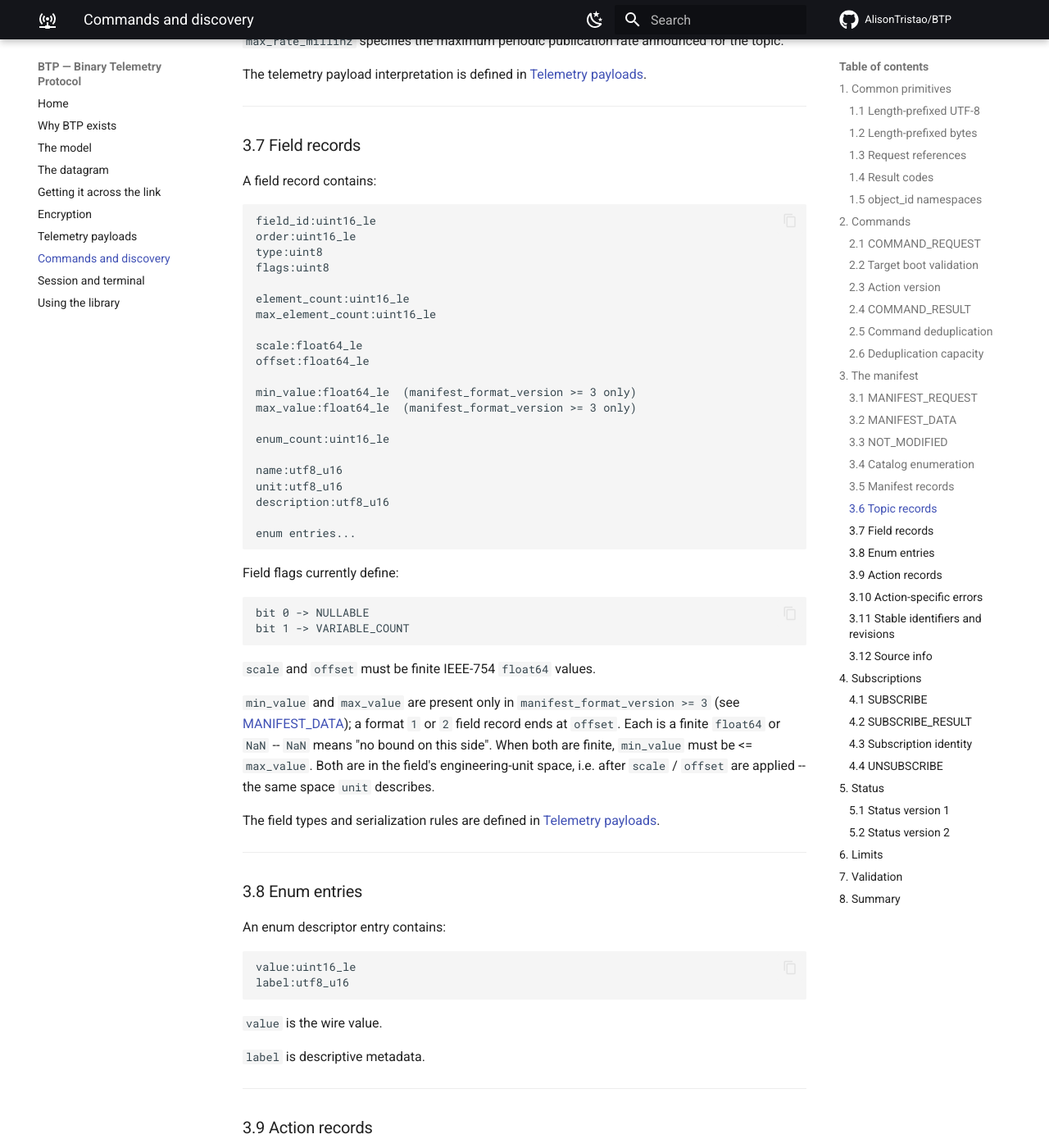
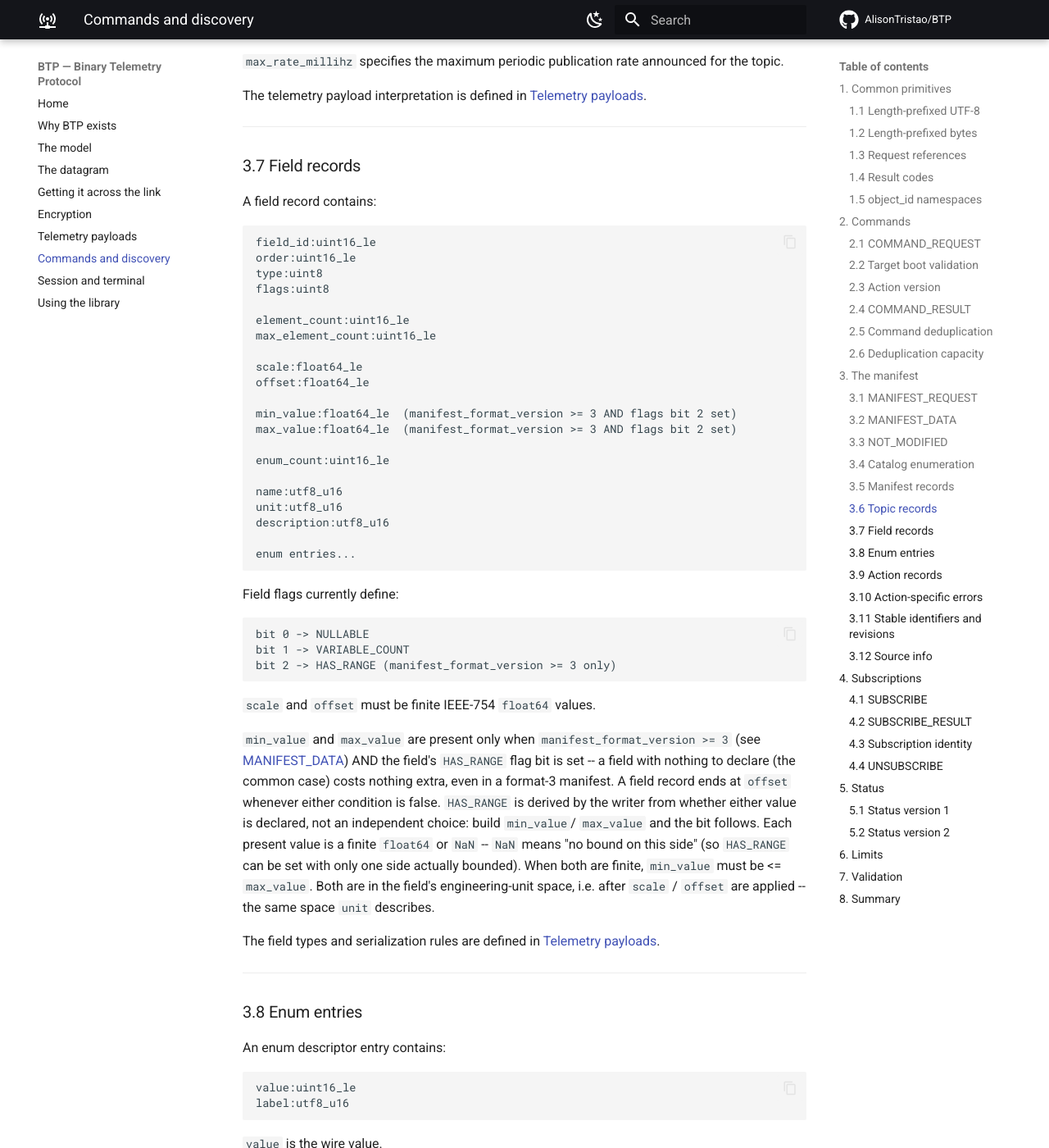
Before and after one commit to AlisonTristao/BTP, an MkDocs documentation site: the page built from docs/commands.md, in a window 1280 px wide and 1400 px high, scrolled down 14881 px. Shown: the whole window at 82% size. Built offline with MkDocs 1.6.1 and Material for MkDocs 9.7.7, drawn with Linux system fonts in a browser that asks for light colours; comment, search, counter and statistics services are not loaded; some of the changed text lies outside the part shown.

Commit message:
messages: field min_value/max_value is per-field opt-in; library 2.45.0
manifest_format_version 3 (v2.44.0) wrote min_value/max_value for every
field record once a manifest used that format, even fields with nothing
to declare. Adopting it in bally_OS showed the real cost: +16 bytes per
field made a 23-field catalog eat nearly all of its fixed 1900-byte
manifest scratch buffer, leaving too little room for source_info.

Adds field flags bit 2 (kFieldHasRange), derived by ManifestWriter from
whether min_value/max_value are actually declared (non-NaN) rather than
set by the caller -- a field with no range now costs nothing extra, on
any format. Field records that do declare a range are unchanged.

Co-Authored-By: Claude Sonnet 5 <noreply@anthropic.com>

````diff
--- a/docs/commands.md
+++ b/docs/commands.md
@@ -477,8 +477,9 @@ inserts the `source_info` block defined in [Source info](#312-source-info)
 before the topic records. Format `1` has no `source_info` block.
 
 Format `3` also carries the `source_info` block (as format `2` does), and
-additionally adds `min_value` / `max_value` to every field record -- see
-[Field records](#37-field-records).
+additionally lets a field record declare `min_value` / `max_value` (only when
+that field's `HAS_RANGE` flag is set -- most fields have nothing to declare
+and cost nothing extra) -- see [Field records](#37-field-records).
 
 A responder sends the highest format it implements. There is no format
 negotiation in `MANIFEST_REQUEST`, so a requester that only implements format
@@ -646,8 +647,8 @@ max_element_count:uint16_le
 scale:float64_le
 offset:float64_le
 
-min_value:float64_le  (manifest_format_version >= 3 only)
-max_value:float64_le  (manifest_format_version >= 3 only)
+min_value:float64_le  (manifest_format_version >= 3 AND flags bit 2 set)
+max_value:float64_le  (manifest_format_version >= 3 AND flags bit 2 set)
 
 enum_count:uint16_le
 
@@ -663,16 +664,22 @@ Field flags currently define:
 ```text
 bit 0 -> NULLABLE
 bit 1 -> VARIABLE_COUNT
+bit 2 -> HAS_RANGE (manifest_format_version >= 3 only)
 ```
 
 `scale` and `offset` must be finite IEEE-754 `float64` values.
 
-`min_value` and `max_value` are present only in `manifest_format_version >= 3`
-(see [MANIFEST_DATA](#32-manifest_data)); a format `1` or `2` field record ends
-at `offset`. Each is a finite `float64` or `NaN` -- `NaN` means "no bound on
-this side". When both are finite, `min_value` must be <= `max_value`. Both are
-in the field's engineering-unit space, i.e. after `scale` / `offset` are
-applied -- the same space `unit` describes.
+`min_value` and `max_value` are present only when `manifest_format_version >=
+3` (see [MANIFEST_DATA](#32-manifest_data)) AND the field's `HAS_RANGE` flag
+bit is set -- a field with nothing to declare (the common case) costs nothing
+extra, even in a format-3 manifest. A field record ends at `offset` whenever
+either condition is false. `HAS_RANGE` is derived by the writer from whether
+either value is declared, not an independent choice: build `min_value`/
+`max_value` and the bit follows. Each present value is a finite `float64` or
+`NaN` -- `NaN` means "no bound on this side" (so `HAS_RANGE` can be set with
+only one side actually bounded). When both are finite, `min_value` must be <=
+`max_value`. Both are in the field's engineering-unit space, i.e. after
+`scale` / `offset` are applied -- the same space `unit` describes.
 
 The field types and serialization rules are defined in [Telemetry payloads](telemetry.md).
 
--- a/library.json
+++ b/library.json
@@ -1,6 +1,6 @@
 {
   "name": "btp",
-  "version": "2.44.0",
+  "version": "2.45.0",
   "description": "Portable, allocation-free codec, transport and AEAD utilities for BTP (Binary Telemetry Protocol) v1/v2 -- real-time communication and data plotting over ESP32/ESP-NOW",
   "keywords": ["btp", "telemetry", "protocol", "codec", "esp32", "esp-now"],
   "build": {
````
Also changed, not shown: docs/library.md (+1 -1 lines), 8 other files.
